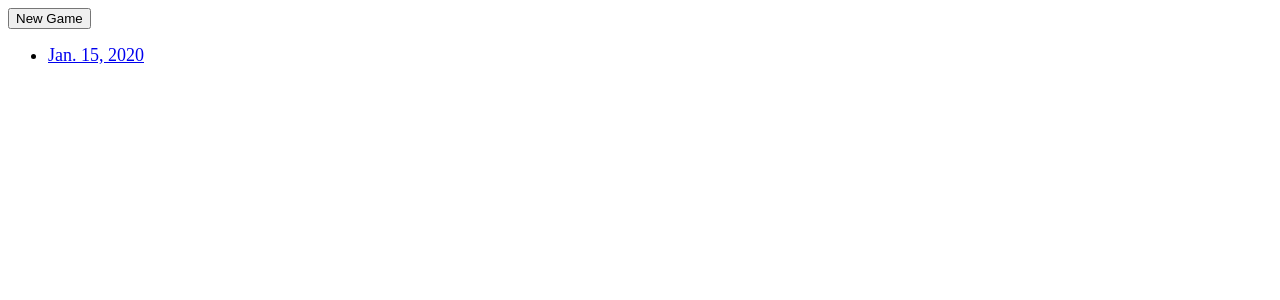
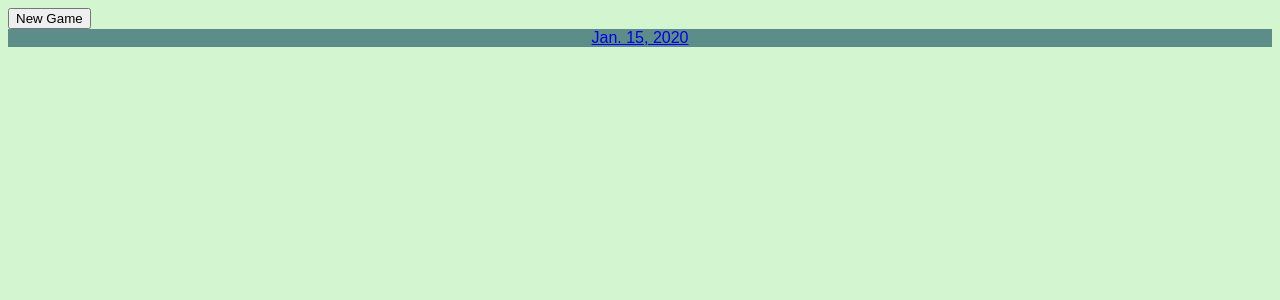
Before and after one commit to janvorac/guess-the-number, a Django app: page /guess/ in a window 1280 px wide. Shown: the top 300 px of the page. Run offline with Django 3.2, Linux system fonts and the light colour scheme; tables that the repository leaves empty hold one stand-in row (values such as "Sample post").

Commit message:
slightly improved the stylesheet

```diff
--- a/training_site/guess/static/guess/style.css
+++ b/training_site/guess/static/guess/style.css
@@ -1,4 +1,35 @@
+body {
+    background: #D3F6D1;
+    font-family: Ribeye Marrow, fantasy;
+}
+
+ul {
+    padding: 0;
+    margin: 0;
+}
+
+.guess-num {
+    font-family: Ribeye Marrow, monospace;
+    font-style: normal;
+    font-weight: normal;
+    font-size: 35px;
+    margin: 12px 0;
+    padding: 5px 0;
+    width: 200px;
+    height: 45px;
+}
+
 li {
-    font-family: Bahnschrift;
-    font-size: large;
+    text-align: center;
+    list-style-type: none;
+    background: #5C8D89;
+    color: white;
 }
+
+input {
+    background: #A7D7C5;
+    width: 200px;
+    height: 45px;
+    border: 0;
+    text-align: center;
+}
```
Also changed, not shown: training_site/guess/templates/guess/game.html (+6 -3 lines).
